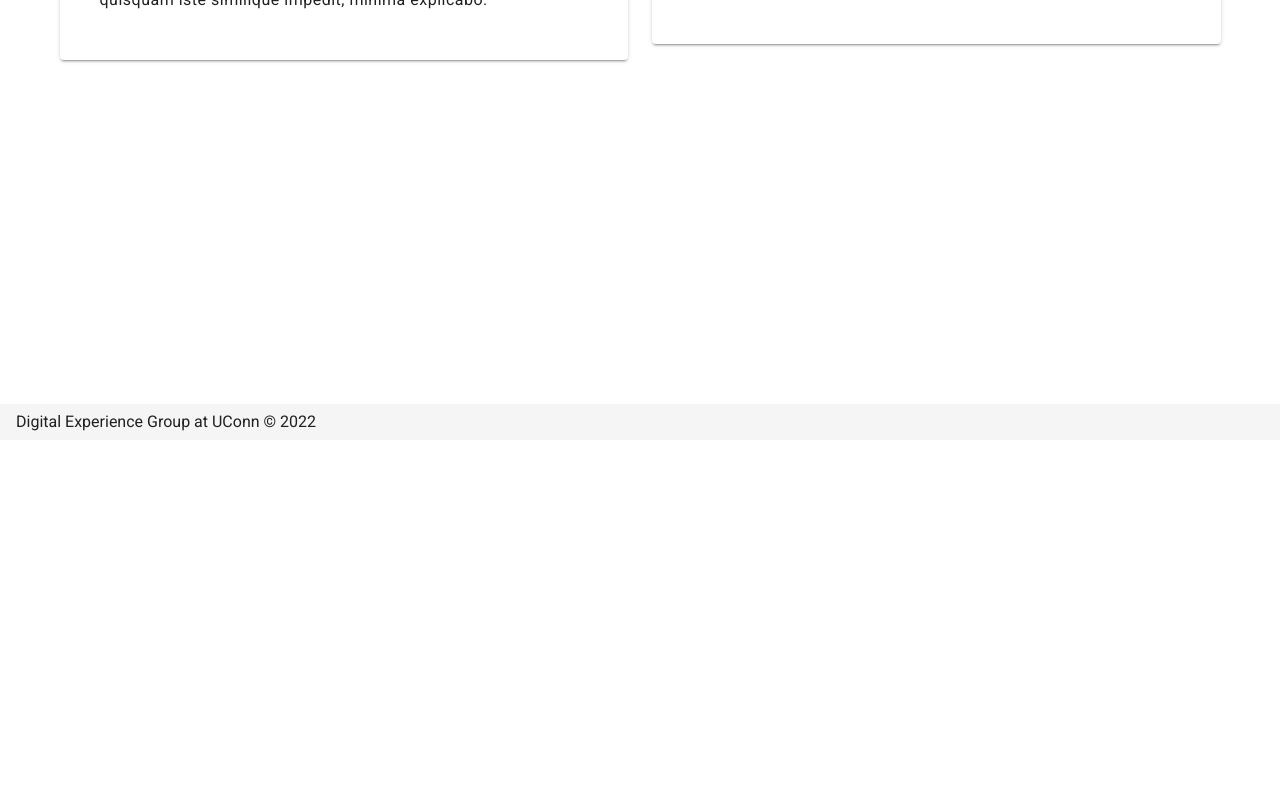
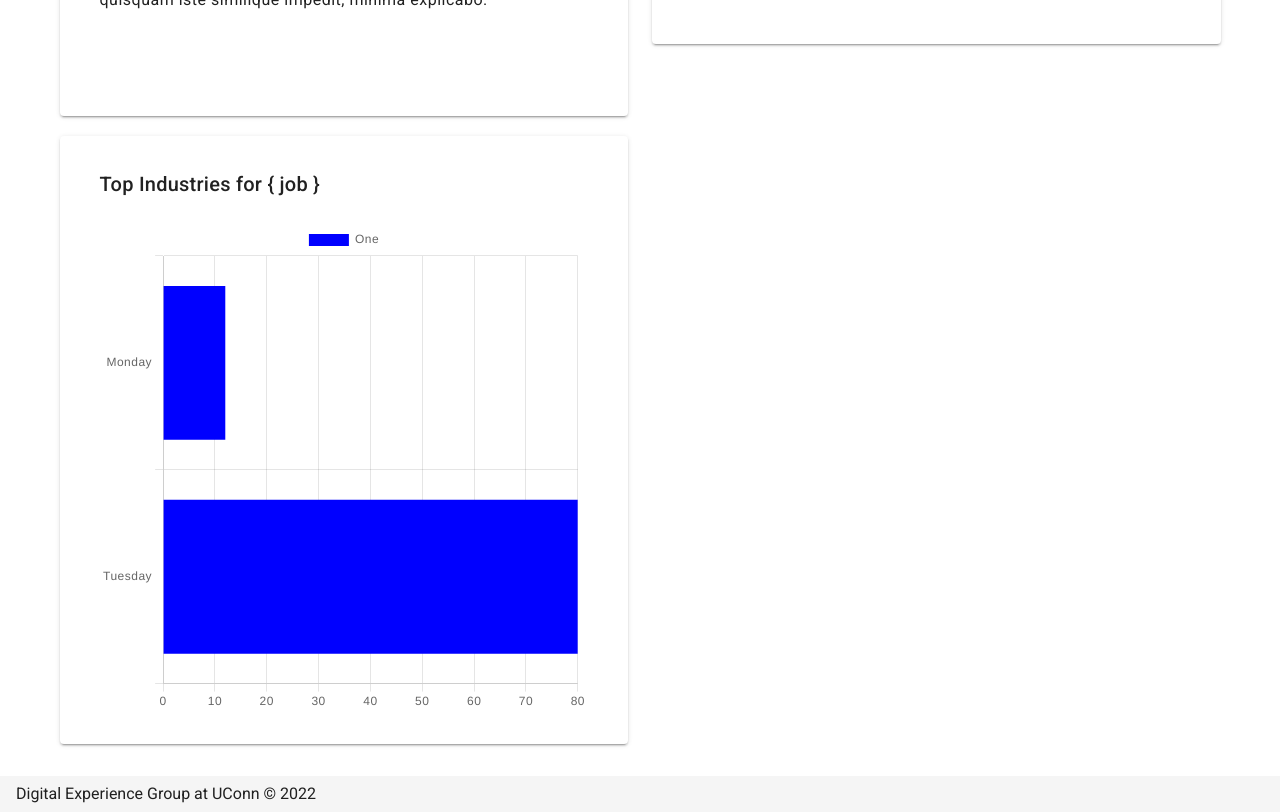
Before and after one commit to uconndxlab/hiring-maps, a Nuxt app: page /component-tour in a window 1280 px wide. Shown: the part 360-1172 px from the top of the page. Before the commit the page ends 800 px from the top, so only its background shows below. Built offline with nearby package versions, Linux system fonts and the light colour scheme.

Commit message:
start bar graph

```diff
--- a/components/card-text.vue
+++ b/components/card-text.vue
@@ -1,5 +1,5 @@
 <template>
-  <v-card class="px-6 py-4" min-height="340">
+  <v-card class="px-6 py-4 mb-5" min-height="400">
     <v-card-title
       class="mb-2"
     >
--- /dev/null
+++ b/components/graph-bar.vue
@@ -0,0 +1,43 @@
+<template>
+  <Bar
+    :chart-options="chartOptions"
+    :chart-data="chartData"
+    :chart-id="chartId"
+  />
+</template>
+
+<script>
+import { Bar } from 'vue-chartjs/legacy'
+import { Chart as ChartJS, Title, Tooltip, Legend, BarElement, CategoryScale, LinearScale } from 'chart.js'
+
+ChartJS.register(Title, Tooltip, Legend, BarElement, CategoryScale, LinearScale)
+
+export default {
+  name: 'GraphBar',
+  components: { Bar },
+  props: {
+    chartId: {
+      type: String,
+      default: 'bar-chart'
+    }
+  },
+  data () {
+    return {
+      chartData: {
+        labels: ['Monday', 'Tuesday'],
+        datasets: [
+          {
+            label: 'One',
+            backgroundColor: 'blue',
+            data: [12, 80]
+          }
+        ]
+      },
+      chartOptions: {
+        responsive: true,
+        indexAxis: 'y'
+      }
+    }
+  }
+}
+</script>
--- a/package.json
+++ b/package.json
@@ -14,10 +14,12 @@
   "dependencies": {
     "@nuxtjs/composition-api": "^0.32.0",
     "@pinia/nuxt": "^0.1.8",
+    "chart.js": "^3.7.1",
     "core-js": "^3.19.3",
     "nuxt": "^2.15.8",
     "pinia": "^2.0.13",
     "vue": "^2.6.14",
+    "vue-chartjs": "^4.0.5",
     "vue-server-renderer": "^2.6.14",
     "vue-template-compiler": "^2.6.14",
     "vuetify": "^2.6.1",
--- a/pages/component-tour.vue
+++ b/pages/component-tour.vue
@@ -9,6 +9,9 @@
           Lorem, ipsum dolor sit amet consectetur adipisicing elit. Quisquam, eaque voluptates rerum odio unde ea! Iure voluptatem officia architecto eius, aliquid dolore, facilis ullam quisquam iste similique impedit, minima explicabo.
         </p>
       </card-text>
+      <card-text :title="`Top Industries for { job }`">
+        <graph-bar />
+      </card-text>
     </v-col>
     <v-col cols="12" sm="6">
       <card-stat-display :title="`Average Annual Salary`" :large="`$120,000`" />
```
Also changed, not shown: 1 other file (tests, documents, lock files or other folders).
